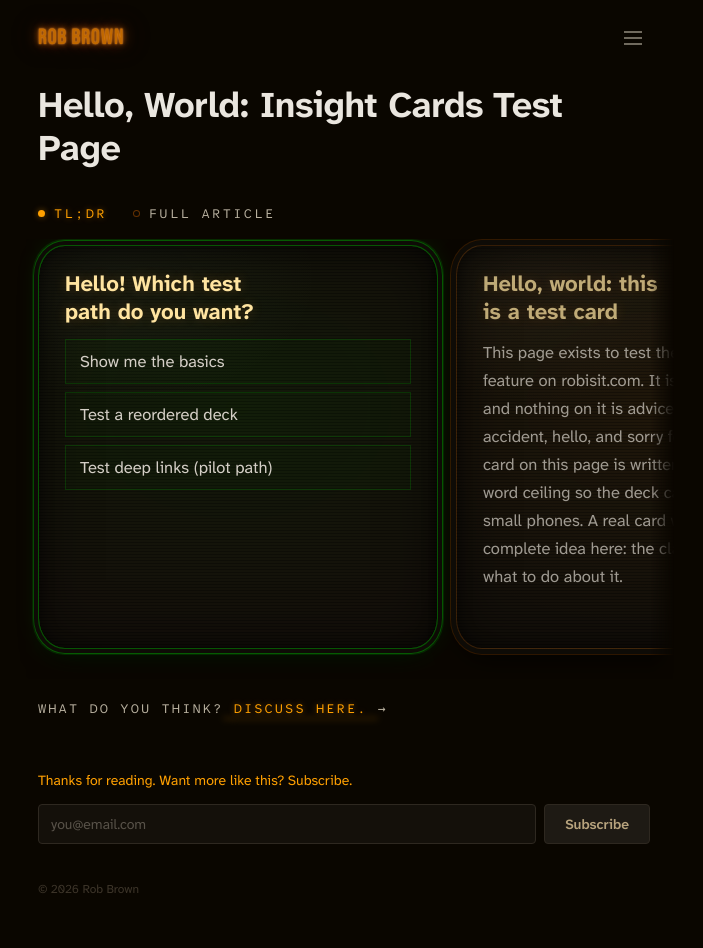
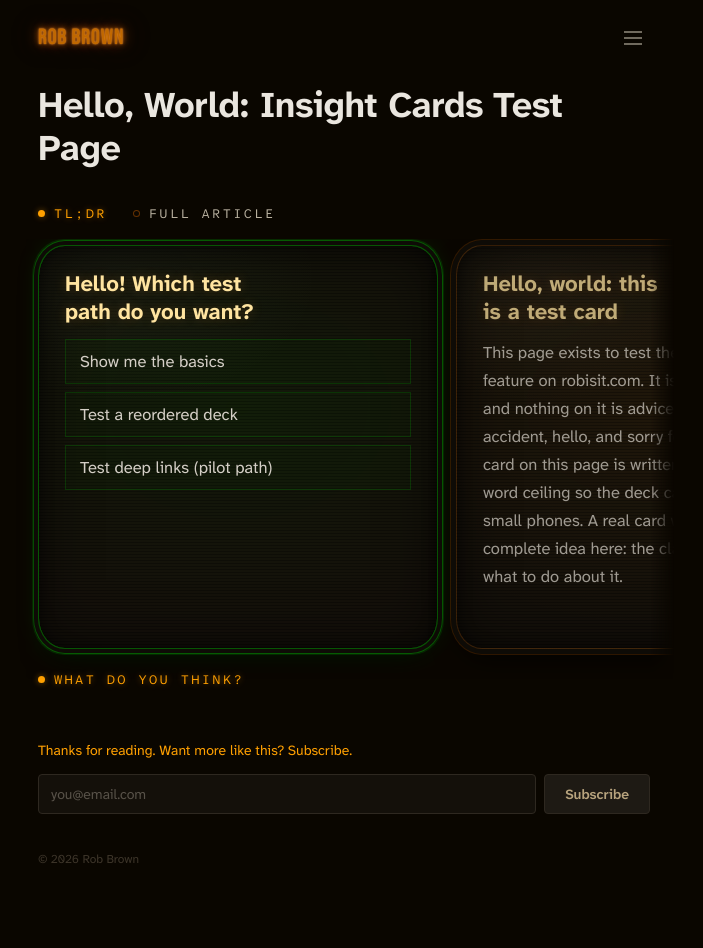
Before and after one commit to RobBrown/robisit, a Jekyll site: the page built from _articles/hello-world-cards.md, in a window 1280 px wide. Shown: the whole page, without its empty margins (296-999 px from the left). Built offline with Jekyll 4.4.1, drawn with Linux system fonts in a browser that asks for light colours; after the commit the page ends 918 px from its top, so only the background shows below that.

Commit message:
style(cards): "What do you think?" under the deck in the lit TL;DR tab's style
As far below the cards as the switch is above them.

```diff
--- a/_includes/insight-cards.html
+++ b/_includes/insight-cards.html
@@ -10,7 +10,7 @@
   A card with generated narration (see insight-cards-narration.html) renders
   its phrase-wrapped fragment and one read-aloud button, shown by
   assets/js/insight-cards-narration.js.
-  Under the deck, "What do you think? Discuss here." links to the post's
+  Under the deck, "What do you think?" (styled as the lit TL;DR tab) links to the post's
   `linkedin_post` (# until it is set); it belongs to the TL;DR view and hides
   with the deck.
   An insight with `art` (a 960x320 transparent image, see
@@ -71,7 +71,5 @@
     <button type="button" class="ic-chev ic-next" aria-label="Next card">›</button>
     <div class="ic-sr" id="ic-live" aria-live="polite"></div>
   </section>
-  <a class="ic-discuss" href="{{ page.linkedin_post | default: '#' | escape }}"{% if page.linkedin_post %} target="_blank" rel="noopener"{% endif %}>
-    <span>What do you think?</span> <span>Discuss here.&nbsp;<span aria-hidden="true">→</span></span>
-  </a>
+  <a class="ic-discuss" href="{{ page.linkedin_post | default: '#' | escape }}"{% if page.linkedin_post %} target="_blank" rel="noopener"{% endif %}>What do you think?</a>
   <script type="application/json" id="ic-data">{"default_anchor":{{ ic.default_anchor | jsonify }},"options":{{ ic.situation.options | default: "" | jsonify | replace: "</", "<\/" }}}</script>
--- a/assets/css/insight-cards.css
+++ b/assets/css/insight-cards.css
@@ -57,9 +57,9 @@
   font:inherit;letter-spacing:inherit;text-transform:inherit;
   color:var(--ic-ink-soft);background:none;border:0;border-radius:2px;
 }
-.ic-tab::before{content:"";flex:none;width:7px;height:7px;border-radius:50%;box-shadow:inset 0 0 0 1px var(--ic-row-edge-on)}
-.ic-tab[aria-selected="true"]{color:var(--ic-accent);text-shadow:var(--ic-readout-glow)}
-.ic-tab[aria-selected="true"]::before{background:var(--ic-accent);box-shadow:var(--ic-readout-glow)}
+.ic-tab::before,.ic-discuss::before{content:"";flex:none;width:7px;height:7px;border-radius:50%;box-shadow:inset 0 0 0 1px var(--ic-row-edge-on)}
+.ic-tab[aria-selected="true"],.ic-discuss{color:var(--ic-accent);text-shadow:var(--ic-readout-glow)}
+.ic-tab[aria-selected="true"]::before,.ic-discuss::before{background:var(--ic-accent);box-shadow:var(--ic-readout-glow)}
 .ic-tab[aria-selected="false"]:hover{color:var(--ic-ink)}
 .ic-tab[aria-selected="false"]:hover::before{box-shadow:inset 0 0 0 1px var(--ic-accent)}
 .ic-tab:focus-visible,.ic-discuss:focus-visible{outline:2px solid var(--ic-accent);outline-offset:4px}
@@ -71,19 +71,14 @@
   .ic-switch{gap:22px;margin-bottom:8px;letter-spacing:.14em}
 }
 
+/* "What do you think?": the lit TL;DR tab, as far below the cards as the
+   switch is above them (the rail's 30px shadow room is taken back). */
 .ic-discuss{
-  display:block;width:fit-content;margin-top:14px;padding:6px 0;line-height:1.6;
-  font-family:var(--ic-mono);font-size:13px;letter-spacing:.16em;text-transform:uppercase;
-  color:var(--ic-accent);text-shadow:var(--ic-readout-glow);
-  text-decoration:underline transparent 1px;text-underline-offset:5px;
+  display:flex;align-items:center;gap:9px;width:fit-content;margin-top:-14px;padding:6px 0;
+  font-family:var(--ic-mono);font-size:13px;letter-spacing:.18em;line-height:1.4;text-transform:uppercase;text-decoration:none;
 }
 .ic-deck[hidden]+.ic-discuss{display:none}
-.ic-discuss span:first-child{color:var(--ic-ink-soft);text-shadow:none}
-.ic-discuss:hover{text-decoration-color:currentColor}
-.ic-discuss span+span{white-space:nowrap}
-.ic-discuss span span{display:inline-block}
-@media(max-width:600px){.ic-discuss{letter-spacing:.1em}}
-.ic-discuss:hover span span{transform:translateX(4px)}
+@media(max-width:600px){.ic-discuss{margin-top:-16px;letter-spacing:.14em}}
 
 /* Deck: a native scroller spanning the column plus its gutters. The current
    card snaps to the text column and the next card shows to its right. */
@@ -257,7 +252,6 @@
   .ic-opt{transition:background .2s,border-color .2s,color .2s,transform .2s}
   .ic-tab,.ic-tab::before{transition:color .2s,text-shadow .2s,background .2s,box-shadow .2s}
   .ic-opt::before{transition:transform .2s}
-  .ic-discuss,.ic-discuss span{transition:text-decoration-color .2s,transform .2s}
   @media(hover:hover){.ic-opt:hover{transform:translateX(3px)}}
 }
 @keyframes ic-power-on{
```
Also changed, not shown: DECISIONS.md (+1 -0 lines), tests/layout.spec.js (+16 -0 lines), tests/rendering.spec.js (+1 -1 lines).
